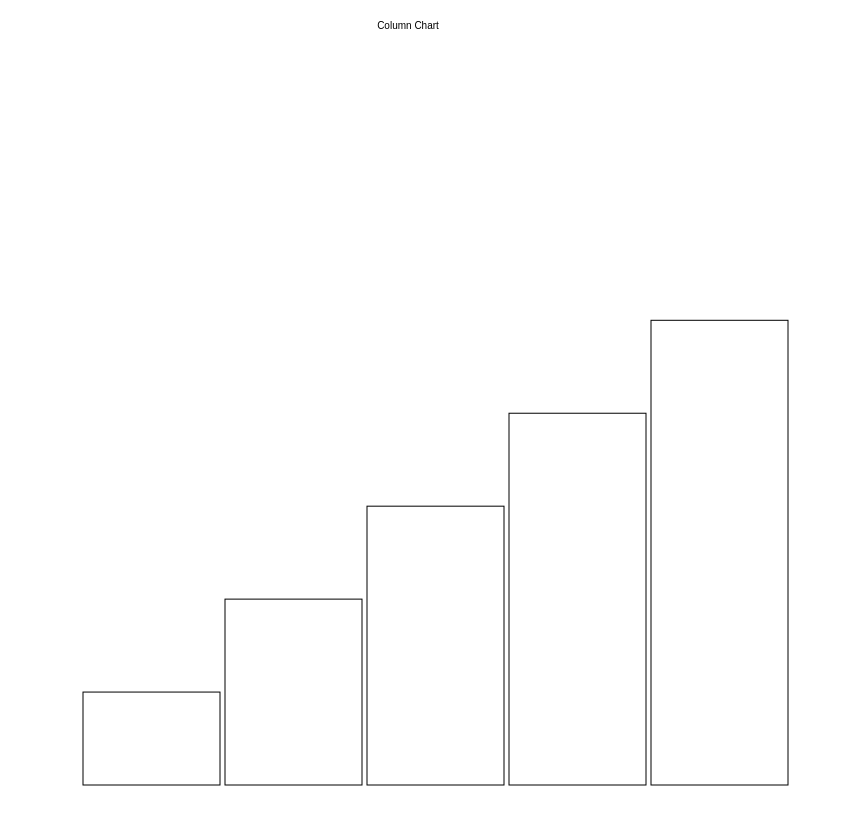
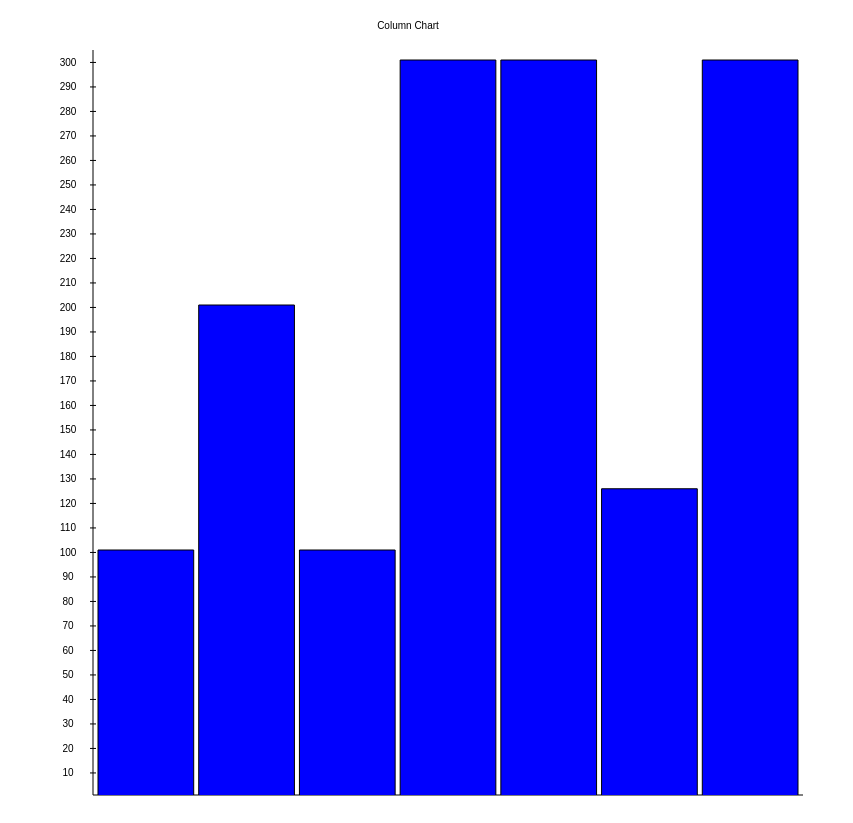
Before and after one commit to specinnovations/orange-charts, a plain HTML site: page index.html in a window 1280 px wide. Shown: the part 44-867 px from the top of the page, without its empty margins (0-853 px from the left). Drawn offline with Linux system fonts and the light colour scheme.

Commit message:
Working column charts.

```diff
--- a/index.html
+++ b/index.html
@@ -29,7 +29,7 @@ window.onload = function() {
 
 	paper.text( 400 , 10 , "Column Chart" );
 
-	paper.columnChart( 10 , 10 , 790 , 790 , [10 , 20, 30, 40, 50] , {
+	paper.columnChart( 10 , 30 , 790 , 770 , [ 100 , 200 , 100 , 300 , 300 , 125 , 300 ] , {
 		"labels" : true
 	});
 
--- a/src/charts.column.js
+++ b/src/charts.column.js
@@ -20,13 +20,39 @@ var ColumnChart = function( paper , x , y , chartWidth , chartHeight , values ,
 
     var paddingTop = 5;
     var paddingBottom = (options.labels) ? 30 : 5;
-    var paddingLeft = (options.labels) ? 75 : 5;
+    var paddingLeft = ((options.labels) ? 75 : 5);
     var paddingRight = 5;
 
     var gutterWidth = 5;
-    var barWidth = (chartWidth - paddingLeft - paddingRight)/barValues.length - gutterWidth;
-    var factor = chartHeight/( Math.max.apply( Math , barValues ) + paddingTop + paddingBottom );
-    var barBaseLine = paper.height - paddingBottom;
+    var barWidth = (chartWidth - paddingLeft - paddingRight)/barValues.length - gutterWidth - (gutterWidth/barValues.length);
+
+    var maxValue = Math.max.apply( Math , barValues );
+    var minValue = Math.min.apply( Math , barValues );
+
+    console.log( "Min Value: " , minValue , "Max Value: " , maxValue );
+
+    var factor = 1;
+    var barBaseLine = 0;
+
+    if( minValue < 0 ) {
+    	factor = (chartHeight - paddingBottom + paddingTop)/( maxValue + (minValue*-1) );
+    	barBaseLine = y + chartHeight - paddingBottom + paddingTop*2 - (minValue*-1*factor);
+    } else {
+    	factor = (chartHeight - paddingBottom - paddingTop)/( maxValue );
+    	barBaseLine = y + chartHeight - paddingBottom + paddingTop*2;
+    }
+
+    var yaxis = {
+    	"x"      : x + paddingLeft,
+    	"y"      : y + paddingTop,
+    	"height" : chartHeight - paddingBottom + paddingTop
+    };
+
+    var xaxis = {
+    	"x"     : x + paddingLeft,
+    	"y"     : barBaseLine,
+    	"width" : chartWidth - paddingLeft - paddingRight
+    };
 
     console.log( "Bar Width: " , barWidth );
     console.log( "Factor: " , factor );
@@ -35,17 +61,62 @@ var ColumnChart = function( paper , x , y , chartWidth , chartHeight , values ,
     var borders = [];
     var labels = [];
 
+    var borderPath = [
+                      "M" , yaxis.x , yaxis.y,
+                      "L" , yaxis.x , yaxis.y + yaxis.height,
+                      "M" , xaxis.x , xaxis.y,
+                      "L" , xaxis.x + xaxis.width , xaxis.y
+                      ];
+
+    borders.push( paper.path( borderPath.join(",") ) );
+
+    var counter = 0;
+    var interval = 1;
+
+    if( maxValue > 100 || minValue < -100 ) {
+    	interval = 10;
+    } else if( maxValue > 1000 || minValue < -1000 ) {
+    	interval = 100;
+    } else {
+    	interval = 1;
+    }
+
+    for( var i=(minValue < 0) ? minValue : 1, ii=maxValue; i<=ii; i++ ) {
+
+    	if( i % interval == 0 ) {
+
+    		var path = [
+        	            "M" , xaxis.x - 3 , yaxis.y + yaxis.height - (factor*counter),
+        	            "L" , xaxis.x + 3 , yaxis.y + yaxis.height - (factor*counter)
+        	            ];
+
+        	labels.push( paper.text( yaxis.x - 25 , yaxis.y + yaxis.height - (factor * counter) , i ) );
+        	borders.push( paper.path( path.join(",") ) );
+
+    	}
+
+    	counter++;
+
+    }
+
     for( var i=0, ii=barValues.length; i<ii; i++ ) {
 
         var value = barValues[i];
 
         var height = value * factor;
-        var x = paddingLeft + (bars.length * (barWidth + gutterWidth));
-        var y = barBaseLine - height;
+        var barX = yaxis.x + (bars.length * (barWidth + gutterWidth)) + gutterWidth;
+        var barY = xaxis.y - height;
 
-        console.log( "Bar: " , x , y , height );
+        console.log( "Bar: " , barX , barY , height );
 
-        var el = paper.rect( x , y , barWidth , height );
+        var path = [
+                    "M" , barX, xaxis.y,
+                    "L" , barX, barY,
+                    "L" , barX+barWidth, barY,
+                    "L" , barX+barWidth, xaxis.y
+        ];
+
+        var el = paper.path( path.join(",") ).attr("fill", "blue");
 
         bars.push( el );
 
```
